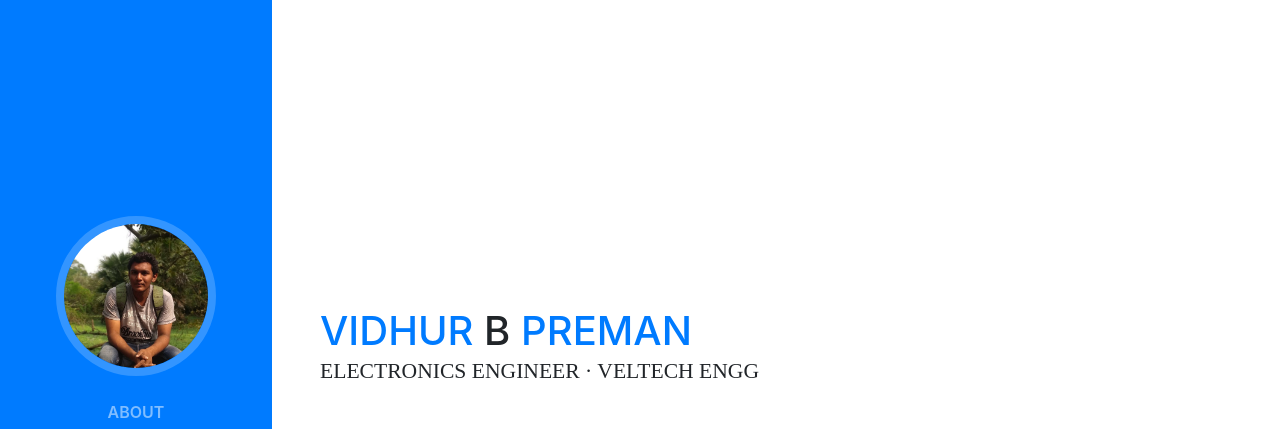
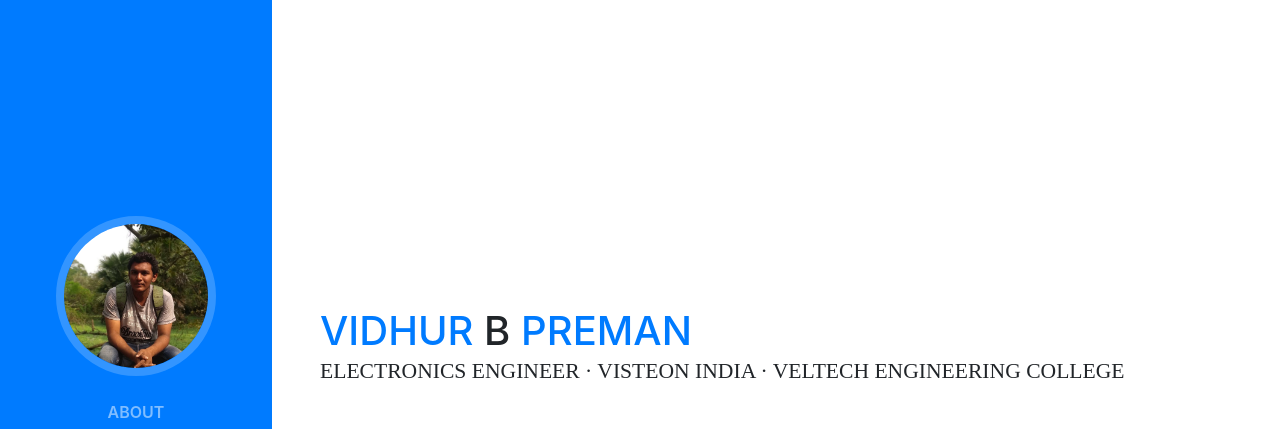
Before and after one commit to vidhurb/vidhurb.github.io, a website with bundled scripts: page index.html in a window 1280 px wide. Shown: the top 429 px of the page. Built offline with nearby package versions, Linux system fonts and the light colour scheme; a web font is replaced by a local one.

Commit message:
Update index.html

```diff
--- a/index.html
+++ b/index.html
@@ -70,7 +70,7 @@
             <span class="text-sec">B</span>
              <span class="text-primary">Preman</span>
           </h1>
-          <div class="subheading mb-5">Electronics engineer · veltech engg
+          <div class="subheading mb-5">Electronics engineer · Visteon India · Veltech Engineering College
           </div>
           <p class="mb-5"></p>
           <ul class="list-inline list-social-icons mb-0">
```
